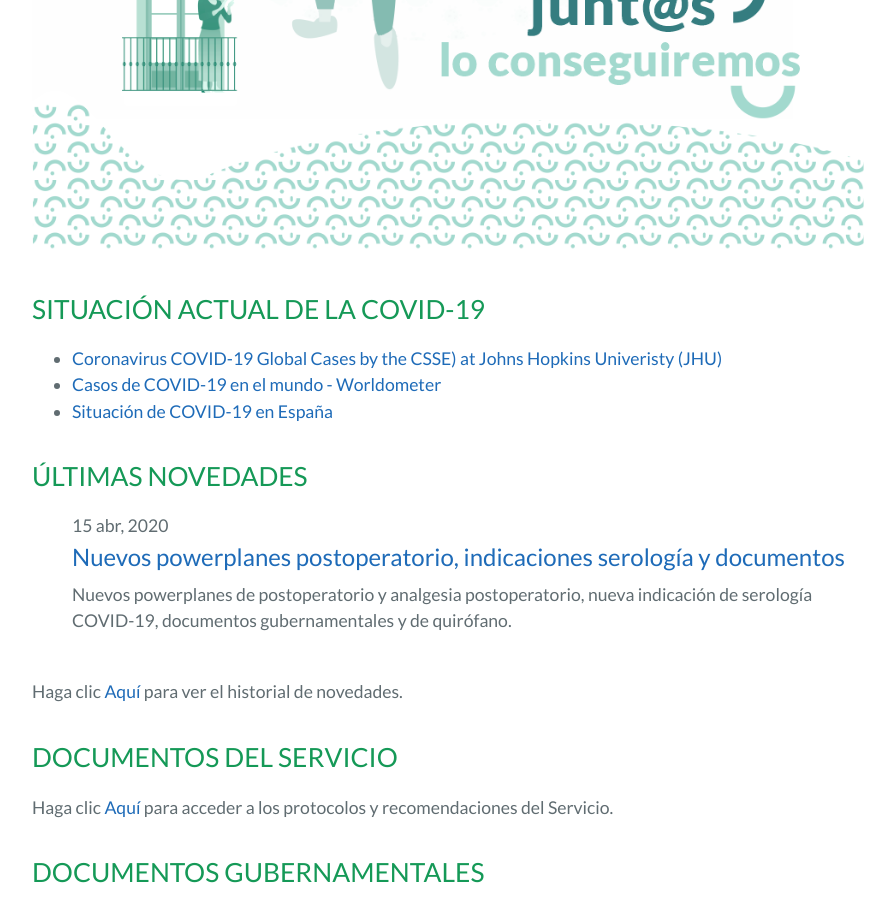
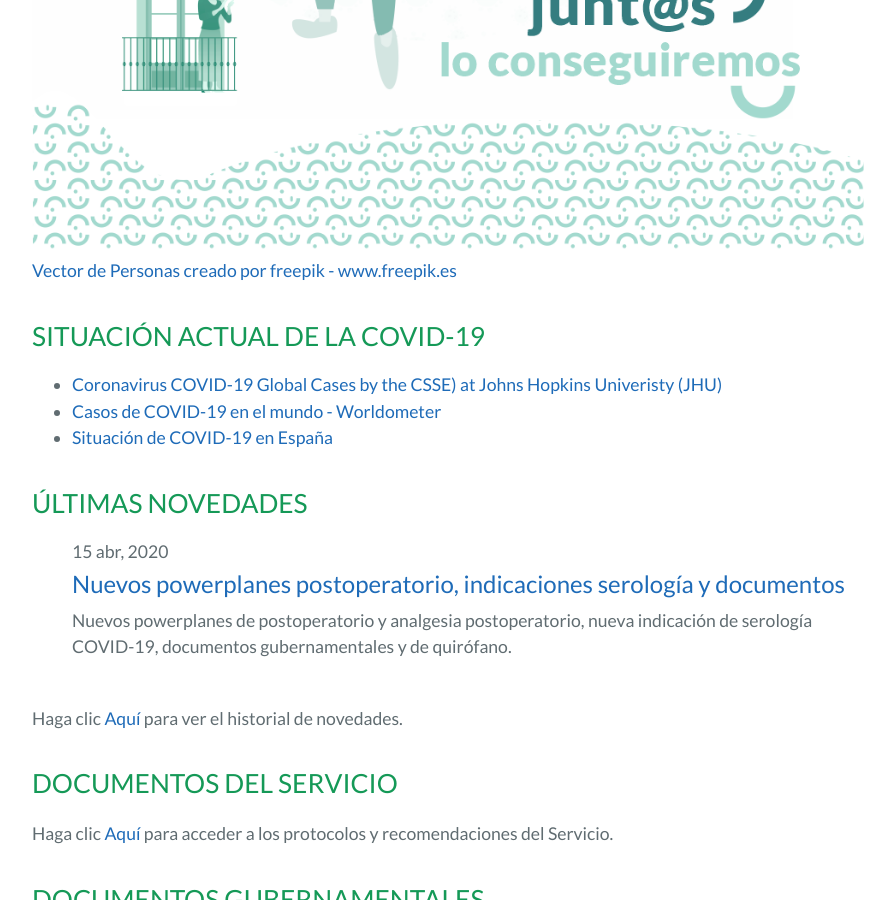
Before and after one commit to anrhuca/anrhuca.github.io, a Jekyll site: the page built from index.md, in a window 1280 px wide and 900 px high, scrolled down 1455 px. Shown: the whole window, without its empty margins (192-1087 px from the left). Built offline with Jekyll 4.4.1, drawn with Linux system fonts in a browser that asks for light colours; our own code applies the rules of GitHub Pages for plain Markdown files.

Commit message:
Enlace a freepic

```diff
--- a/index.md
+++ b/index.md
@@ -12,6 +12,7 @@ layout: home
 En esta página se recoge información que puede ser de interés, relacionada con el Servicio de Anestesia y Reanimación del Hospital Universitario Central de Asturias (HUCA).
 
 ![](/assets/img/anrhuca_web_ILUSTRACOVID.png)
+[Vector de Personas creado por freepik - www.freepik.es](https://www.freepik.es/fotos-vectores-gratis/personas)
 
 ## SITUACIÓN ACTUAL DE LA COVID-19
 * [Coronavirus COVID-19 Global Cases by the CSSE) at Johns Hopkins Univeristy (JHU)](https://www.arcgis.com/apps/opsdashboard/index.html#/bda7594740fd40299423467b48e9ecf6)
```
